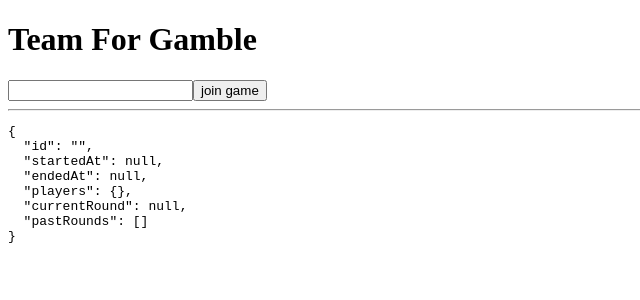
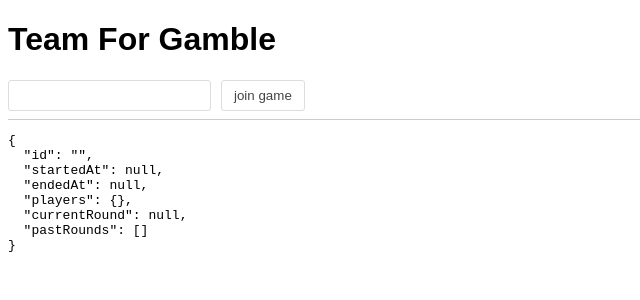
Before and after one commit to FranckErnewein/tft, a React (Vite) app: page / in a window 1280 px wide. Shown: the top 300 px of the page, without its empty margins (0-640 px from the left). Built offline with nearby package versions, Linux system fonts and the light colour scheme; no server answers.

Commit message:
basic ui styles

```diff
--- a/src/main.tsx
+++ b/src/main.tsx
@@ -4,6 +4,7 @@ import { BrowserRouter } from "react-router-dom";
 import { QueryClient, QueryClientProvider } from "react-query";
 
 import App from "./App";
+import "./style.css";
 
 const queryClient = new QueryClient();
 
--- /dev/null
+++ b/src/style.css
@@ -0,0 +1,28 @@
+body {
+  font-family: sans-serif;
+}
+
+button, input {
+  padding: 7px 12px;
+  margin-right: 10px;
+  background: #fff;
+  border: 1px solid #ddd;
+  border-radius: 3px;
+  outline: 0 none;
+  transition: background-color 0.2s;
+  color: #444;
+}
+button{
+  cursor: pointer;
+}
+
+button:hover, input:focus {
+  border-color: #bbb;
+  background: #eee;
+}
+
+hr {
+  background: #ccc;
+  height: 1px;
+  border: 0 none;
+}
```
